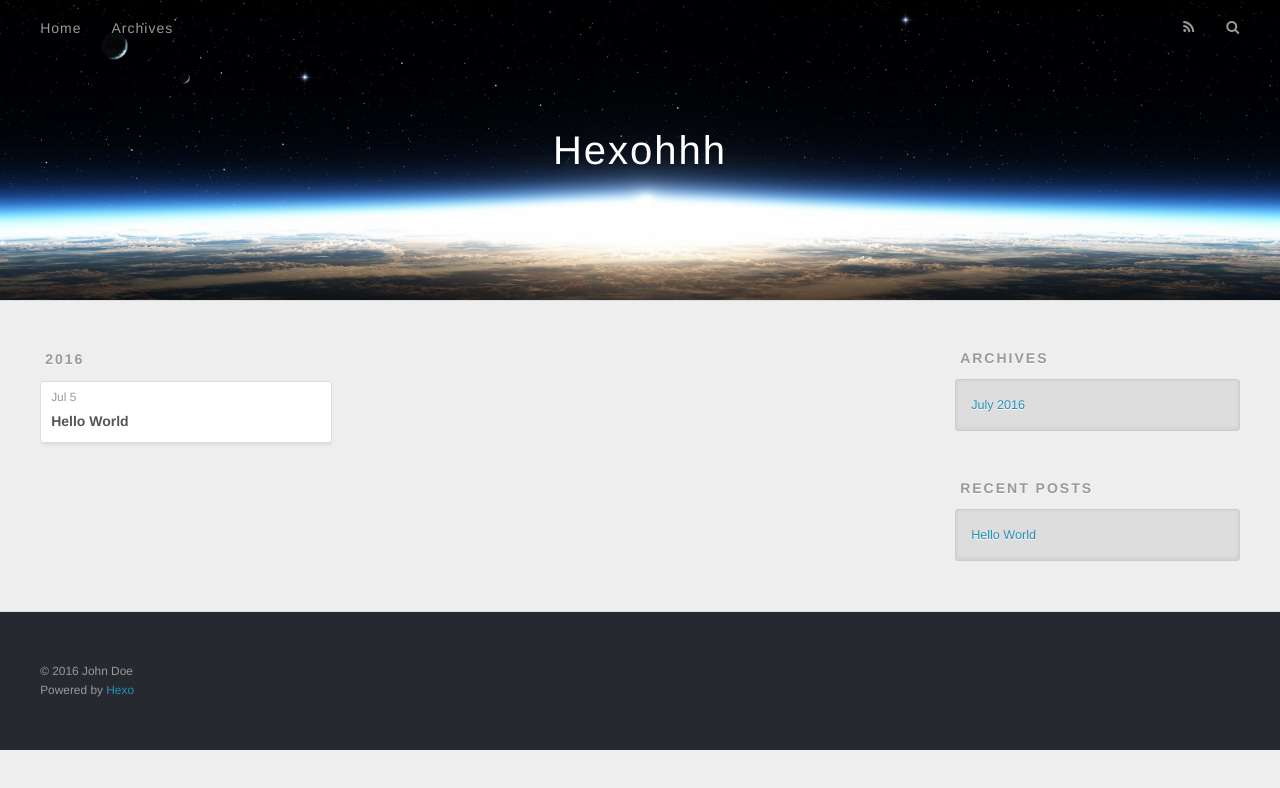
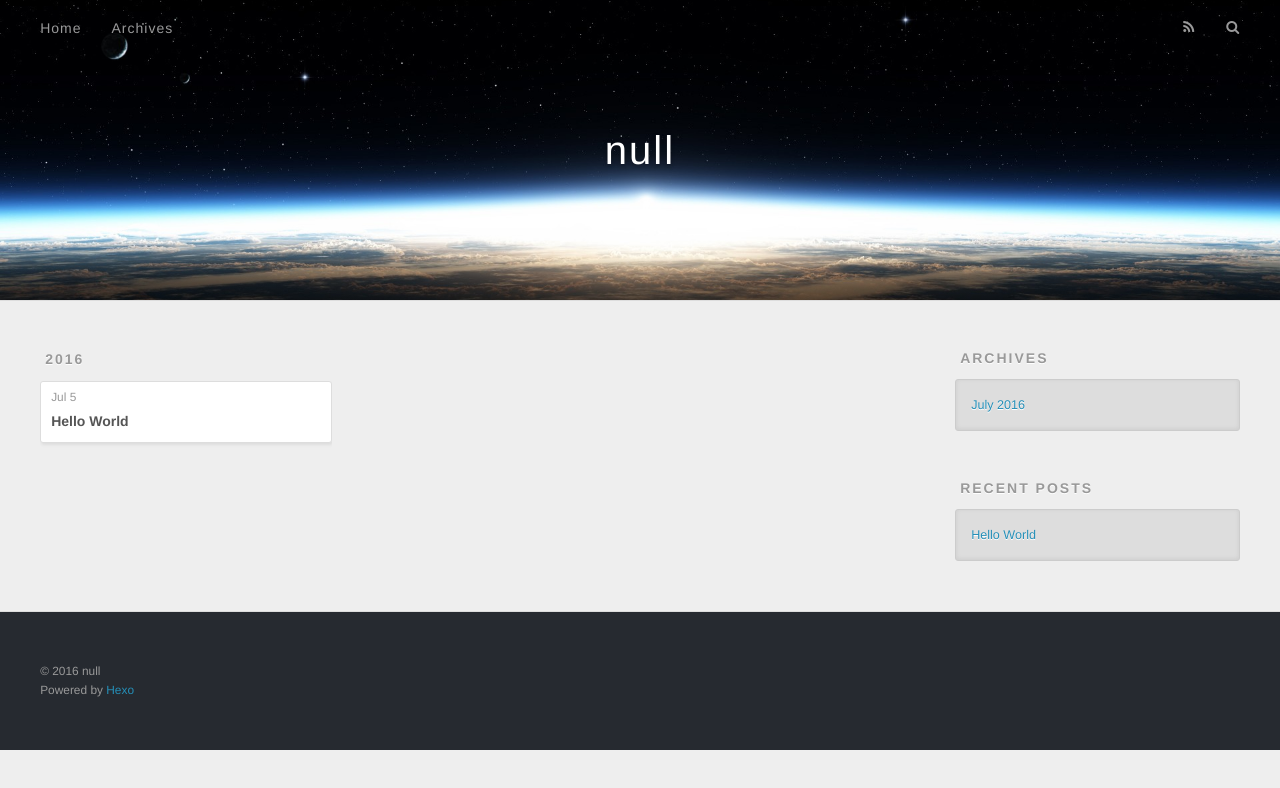
Before and after one commit to Demolei/demolei.github.io, a plain HTML site: page archives/2016/07/index.html in a window 1280 px wide. Drawn offline with nearby package versions, Linux system fonts and the light colour scheme.

Commit message:
Site updated: 2016-07-06 16:05:48

```diff
--- a/archives/2016/07/index.html
+++ b/archives/2016/07/index.html
@@ -3,16 +3,16 @@
 <head>
   <meta charset="utf-8">
 
-  <title>Archives: 2016/7 | Hexohhh</title>
+  <title>Archives: 2016/7 | null</title>
   <meta name="viewport" content="width=device-width, initial-scale=1, maximum-scale=1">
   <meta property="og:type" content="website">
-<meta property="og:title" content="Hexohhh">
+<meta property="og:title">
 <meta property="og:url" content="http://yoursite.com/archives/2016/07/index.html">
-<meta property="og:site_name" content="Hexohhh">
+<meta property="og:site_name">
 <meta name="twitter:card" content="summary">
-<meta name="twitter:title" content="Hexohhh">
+<meta name="twitter:title">
 
-    <link rel="alternate" href="/atom.xml" title="Hexohhh" type="application/atom+xml">
+    <link rel="alternate" href="/atom.xml" title="null" type="application/atom+xml">
 
 
     <link rel="icon" href="/favicon.png">
@@ -33,7 +33,7 @@
   <div id="header-outer" class="outer">
     <div id="header-title" class="inner">
       <h1 id="logo-wrap">
-        <a href="/" id="logo">Hexohhh</a>
+        <a href="/" id="logo">null</a>
       </h1>
 
     </div>
@@ -137,7 +137,7 @@
 
   <div class="outer">
     <div id="footer-info" class="inner">
-      &copy; 2016 John Doe<br>
+      &copy; 2016 null<br>
       Powered by <a href="http://hexo.io/" target="_blank">Hexo</a>
     </div>
   </div>
```
Also changed, not shown: 2016/07/05/hello-world/index.html (+6 -6 lines), archives/2016/index.html (+7 -7 lines), archives/index.html (+7 -7 lines), index.html (+8 -8 lines).
